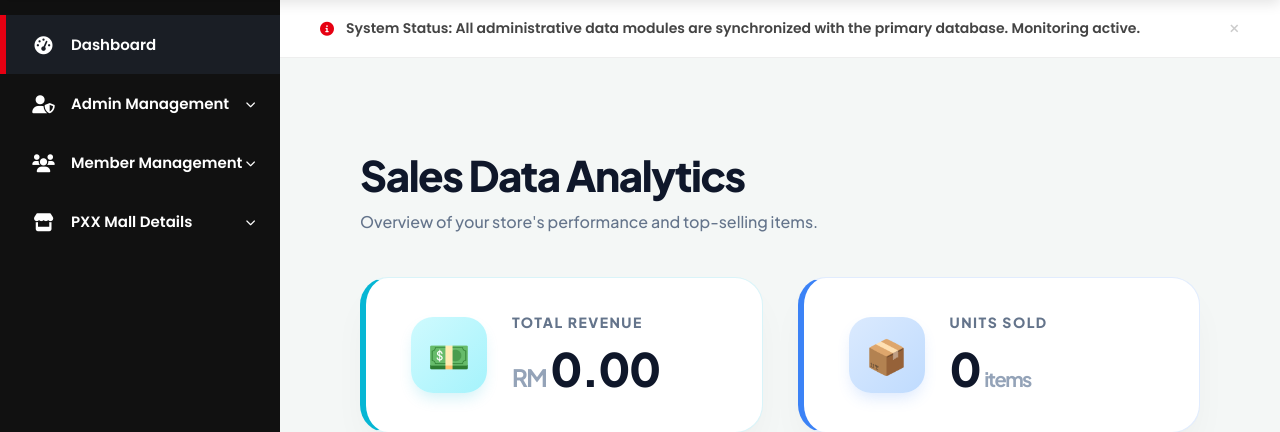
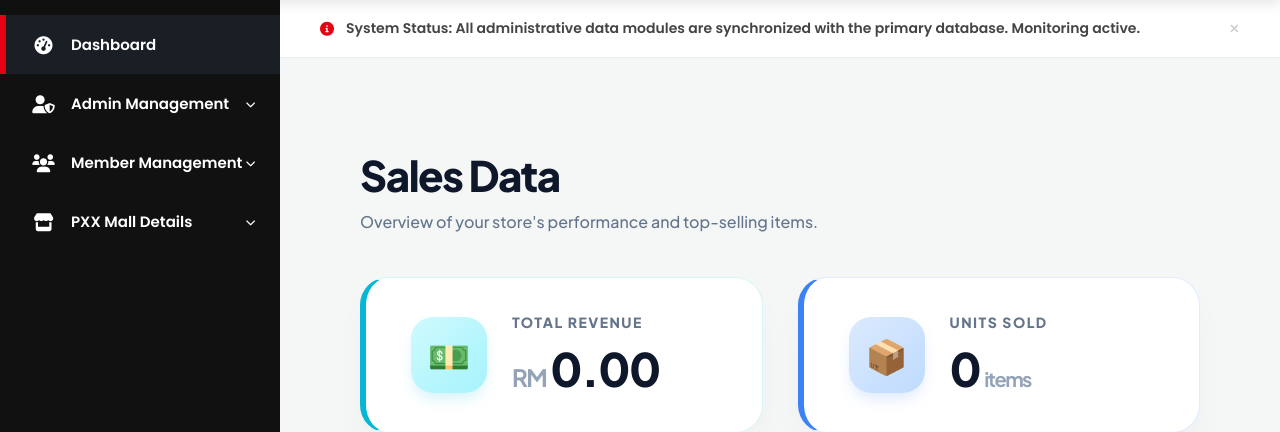
Before and after one commit to LLZ17/Online-Shopping-Plateform, a PHP site: page /admin/order_crud.php in a window 1280 px wide. Shown: the part 85-517 px from the top of the page. Run offline with PHP 8.4, Linux system fonts and the light colour scheme; a user stored in the database is signed in; data comes from the database, SQL or seed files in the repository; data that the repository does not hold is empty.

Commit message:
order crud

```diff
--- a/admin/order_crud.php
+++ b/admin/order_crud.php
@@ -195,7 +195,7 @@ if (file_exists($admin_head)) { include $admin_head; }
 
 <div id="sales-app" class="sales-container" style="display:none;">
     <div class="page-header">
-        <h1>Sales Data Analytics</h1>
+        <h1>Sales Data </h1>
         <p>Overview of your store's performance and top-selling items.</p>
     </div>
 
```
